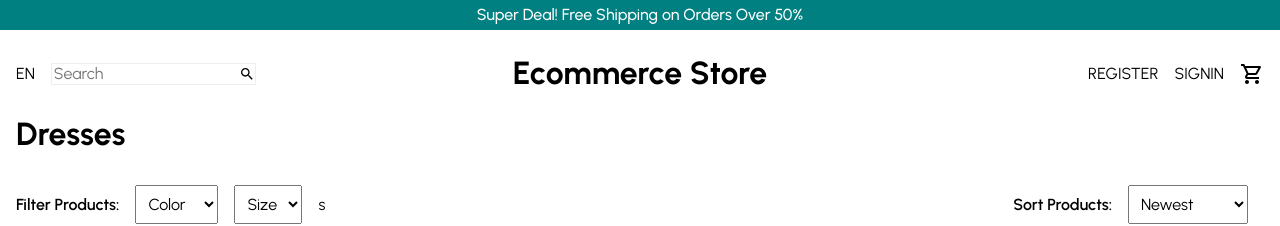
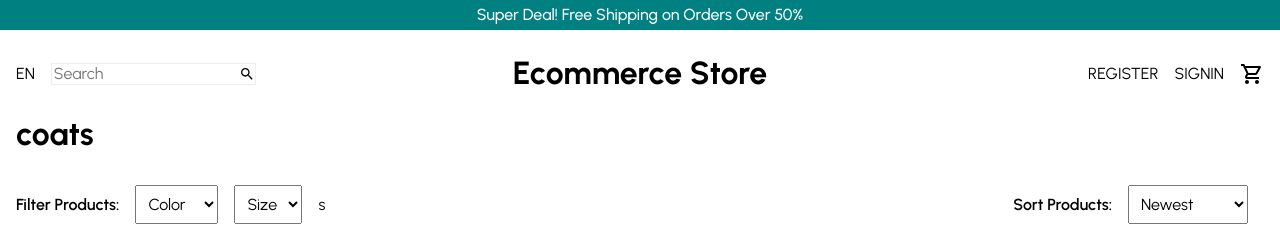
Before and after one commit to adarraji/react-shop, a React (Create React App) app: page /products/coats in a window 1280 px wide. Shown: the top 226 px of the page. Built offline with nearby package versions, Linux system fonts and the light colour scheme; no server answers.

Commit message:
category name to use cat from query

```diff
--- a/src/pages/ProductList.js
+++ b/src/pages/ProductList.js
@@ -28,7 +28,7 @@ const ProductList = () => {
         <Container>
             <Announcement />
             <Navbar />
-            <Title>Dresses</Title>
+            <Title>{cat}</Title>
             <FilterContainer>
                 <Filter>
                     <FilterText>Filter Products:</FilterText>
```
